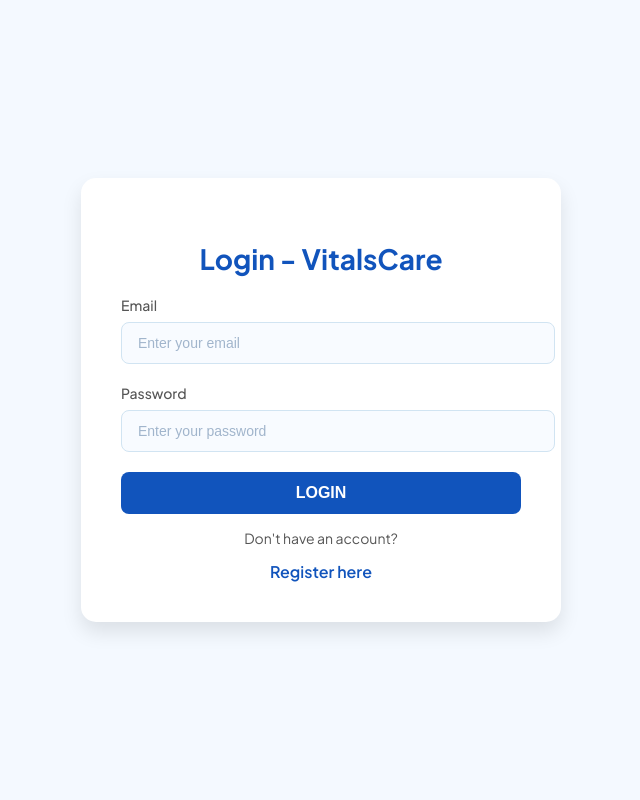
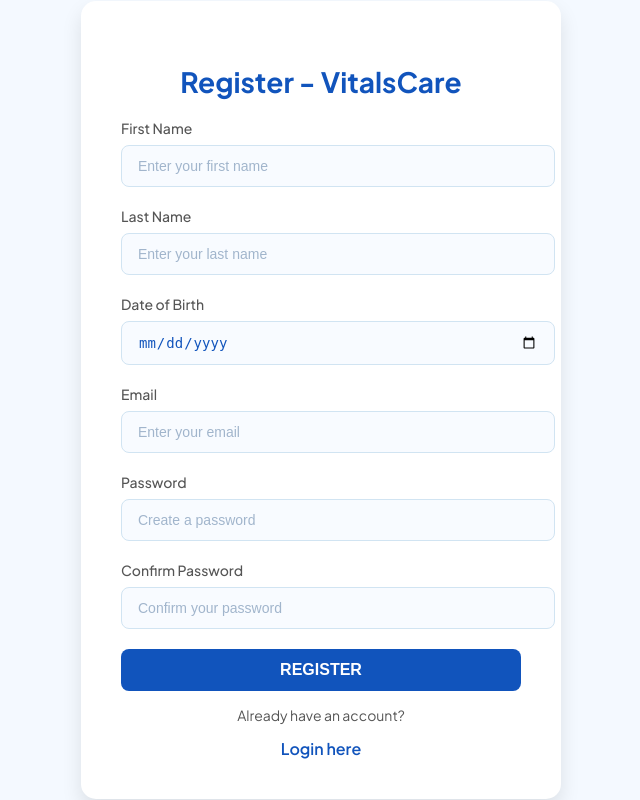
Before and after one commit to Ornipay/ubh-fall2024, a Flask app: page /login in a window 1280 px wide. Shown: the whole page, without its empty margins (319-959 px from the left). Run offline with Flask 3, Linux system fonts and the light colour scheme.

Commit message:
Backend development user login/register authetication

```diff
--- a/requirements.txt
+++ b/requirements.txt
@@ -1,2 +1,3 @@
 pymongo
 Flask~=3.0.3
+flask_bcrypt
--- a/server.py
+++ b/server.py
@@ -7,7 +7,7 @@
 import hashlib
 
 mongo_client = MongoClient("mongo")
-db = mongo_client["VitalsCare"]
+db = mongo_client["vitals_care"]
 users_collection = db["users"]
 
 app = Flask(__name__)
@@ -15,19 +15,35 @@
 
 @app.route('/')
 def index():
-    return render_template("html/index.html", title = "Home")
+    name = None
+    loggedIn = False
+    auth_token = request.cookies.get('auth_token')
+    if auth_token:
+        hasher = hashlib.sha256()
+        hasher.update(auth_token.encode())
+        token_hash = hasher.hexdigest()
+        token_entry = users_collection.find_one({"auth_token": token_hash})
+        if token_entry:
+            name = token_entry["name"]
+            loggedIn = True
+    return render_template("html/index.html", title = "Home", name = name, loggedIn = loggedIn)
 
 @app.route('/register', methods=['GET', 'POST'])
 def register():
     if request.method == 'POST':
         first_name = request.form["first_name"]
         last_name = request.form["last_name"]
+        email = request.form["email"]
+        date_of_birth = request.form["dob"]
         password = request.form["password"]
         confirm_password = request.form['confirm_password']
+        existing_user = users_collection.find_one({'email': email})
+        if existing_user:
+            return render_template("html/register.html", exists=True)
         if password != confirm_password:
             return render_template("html/register.html",error=True)
         hash_password = bcrypt.generate_password_hash(password).decode()
-        user = {'name': first_name + ' ' + last_name, 'password': hash_password}
+        user = {'name': first_name + ' ' + last_name, 'email': email, 'date_of_birth': date_of_birth, 'password': hash_password}
         users_collection.insert_one(user)
         return redirect(url_for('login'))
     return render_template("html/register.html", title = "Register")
@@ -35,17 +51,16 @@
 @app.route('/login', methods=['GET', 'POST'])
 def login():
     if request.method == 'POST':
-        first_name = request.form["first_name"]
-        last_name = request.form["last_name"]
+        email = request.form["email"]
         password = request.form["password"]
-        user = users_collection.find_one({'name': first_name + ' ' + last_name})
+        user = users_collection.find_one({'email': email})
         if user:
             stored_hashed_password = user["password"]
-            if bcrypt.checkpw(password.encode('utf-8'), stored_hashed_password):
+            if bcrypt.check_password_hash(stored_hashed_password, password):
                 response = make_response(redirect(url_for('index')))
                 token = secrets.token_hex(20)
                 hashed_token = hashlib.sha256(token.encode()).hexdigest()
-                users_collection.update_one({'name': first_name + ' ' + last_name }, {"$set": {"auth_token": hashed_token}})
+                users_collection.update_one({'email': email}, {"$set": {"auth_token": hashed_token}})
                 response.set_cookie("auth_token", token, max_age=3600, httponly=True)
                 return response
     return render_template("html/login.html", title = "Login")
@@ -54,7 +69,7 @@
 def logout():
     auth_token = request.cookies.get('auth_token')
     if auth_token:
-        users_collection.update_one({"auth_token": auth_token}, {"$unset": "auth_token"})
+        users_collection.update_one({"auth_token": auth_token}, {"$unset": {"auth_token": auth_token}})
     response = make_response(redirect(url_for('index')))
     response.set_cookie('auth_token', '', expires=0)
     return response
--- a/templates/html/login.html
+++ b/templates/html/login.html
@@ -3,26 +3,40 @@
 <head>
     <meta charset="UTF-8">
     <meta name="viewport" content="width=device-width, initial-scale=1.0">
-    <title>Log In</title>
-    <link rel="stylesheet" href="{{ url_for('static', filename='css/login.css') }}">
+    <title>Register</title>
+    <link rel="stylesheet" href="{{ url_for('static', filename='css/register.css') }}">
     <link href="https://fonts.googleapis.com/css2?family=Plus+Jakarta+Sans:wght@400;500;600;700&display=swap" rel="stylesheet">
-
-
 </head>
 <body>
-    <section class="login-section">
-        <h2>Login - VitalsCare</h2>
-        <form action="/login" method="POST">
+    <section class="register-section">
+        <h2>Register - VitalsCare</h2>
+        <form action="/register" method="POST">
+            {%if exists %}
+            <p style ="color:red;">You have already registered with this email, please login.</p>
+            {% endif %}
+            <label for="first-name">First Name</label>
+            <input type="text" id="first-name" name="first_name" placeholder="Enter your first name" required>
+
+            <label for="last-name">Last Name</label>
+            <input type="text" id="last-name" name="last_name" placeholder="Enter your last name" required>
+
+            <label for="dob">Date of Birth</label>
+            <input type="date" id="dob" name="dob" required>
+
             <label for="email">Email</label>
             <input type="email" id="email" name="email" placeholder="Enter your email" required>
 
             <label for="password">Password</label>
-            <input type="password" id="password" name="password" placeholder="Enter your password" required>
+            <input type="password" id="password" name="password" placeholder="Create a password" required>
 
-            <button type="submit">Login</button>
+            <label for="confirm-password">Confirm Password</label>
+            <input type="password" id="confirm-password" name="confirm_password" placeholder="Confirm your password" required>
+
+            <button type="submit">Register</button>
         </form>
-        <p>Don't have an account?</p><a href="/register">Register here</a>
+        <p>Already have an account?</p>
+        <a href="/login">Login here</a>
     </section>
-    <script src="js/login.js"></script>
+    <script src="js/register.js"></script>
 </body>
 </html>
```
Also changed, not shown: templates/html/index.html (+15 -4 lines), static/css/register.css (line endings or trailing spaces), static/js/script.js (line endings or trailing spaces), templates/base.html (deleted), templates/html/logout.html (deleted), templates/html/register.html (line endings or trailing spaces).
